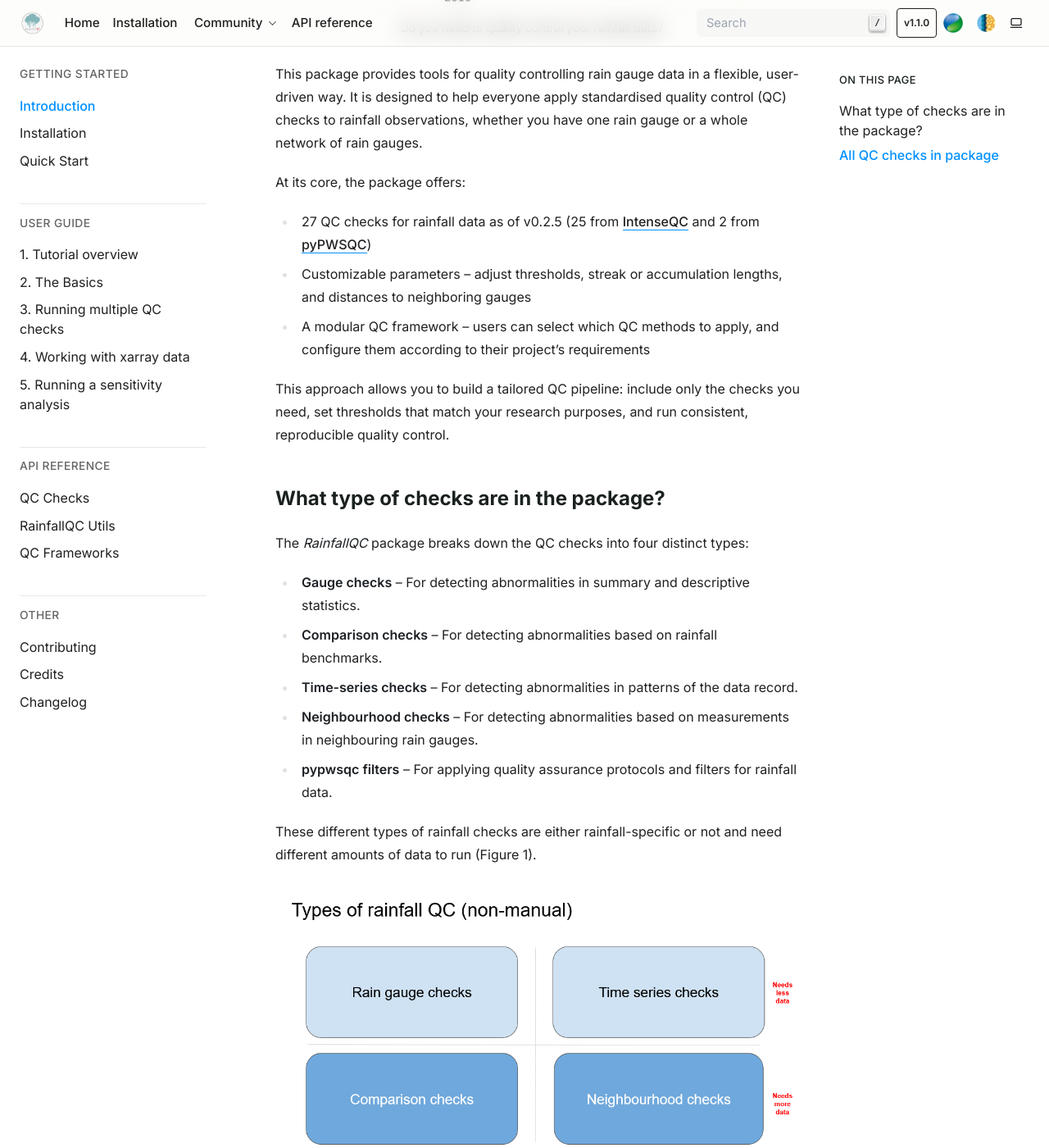
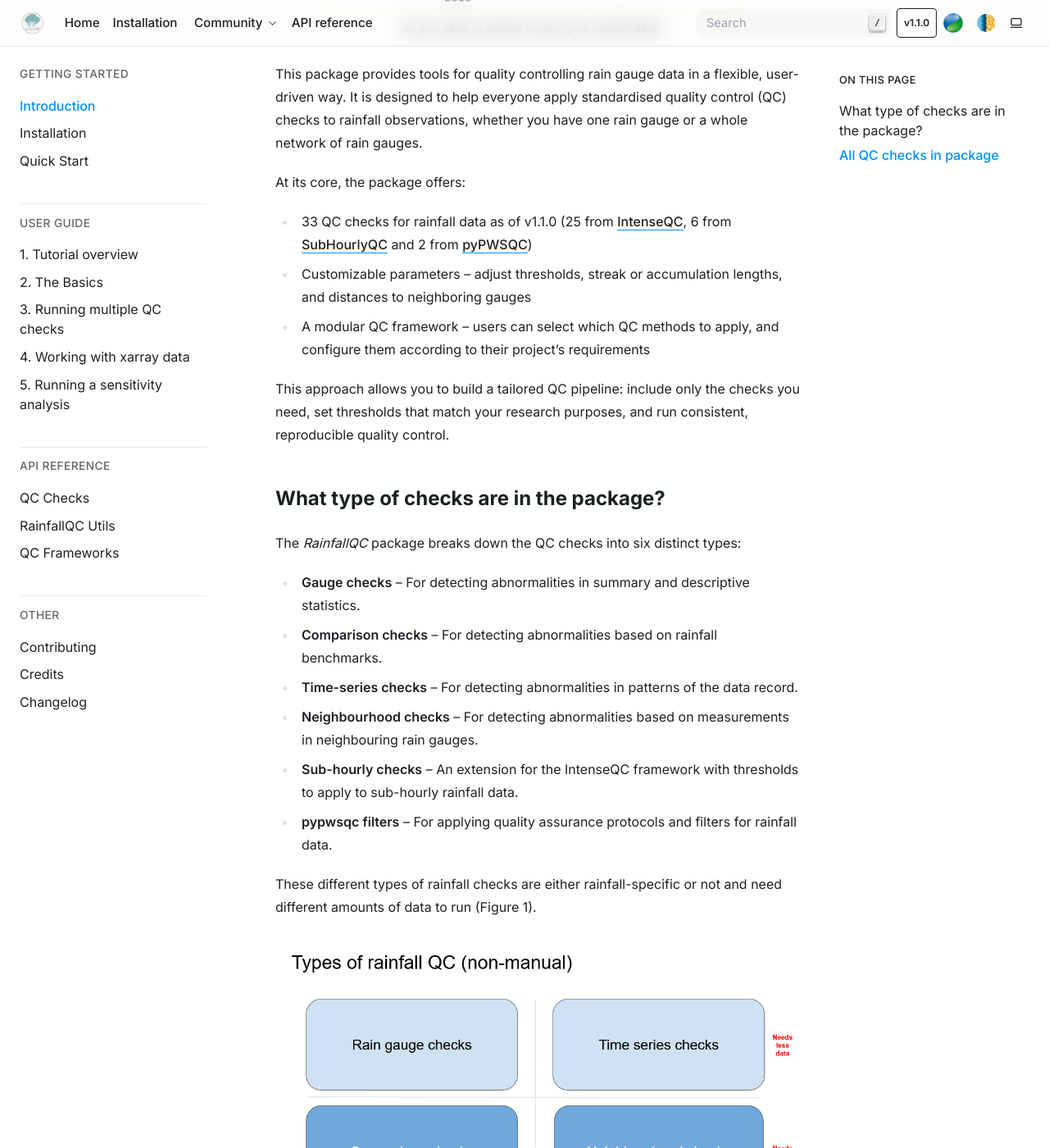
Before and after one commit to NERC-CEH/RainfallQC, a Sphinx documentation site: the page built from docs/source/intro.rst, in a window 1280 px wide and 1400 px high, scrolled down 433 px. Shown: the whole window at 82% size. Built offline with Sphinx 7.4.7, drawn with Linux system fonts in a browser that asks for light colours.

Commit message:
make changes to docs to add subhourlyqc

```diff
--- a/docs/source/api/rainfallqc.checks.rst
+++ b/docs/source/api/rainfallqc.checks.rst
@@ -18,4 +18,5 @@
     rainfallqc.checks.comparison_checks
     rainfallqc.checks.timeseries_checks
     rainfallqc.checks.neighbourhood_checks
+    rainfallqc.checks.subhourlyqc_checks
     rainfallqc.checks.pypwsqc_filters
--- a/docs/source/index.rst
+++ b/docs/source/index.rst
@@ -76,7 +76,7 @@ What is RainfallQC?
 RainfallQC is a package for running quality control (QC) on rain gauge data in a flexible, user-driven way.
 At its core, the package offers:
 
-- 27 QC checks for rainfall data as of v0.2.5 (25 from `IntenseQC <https://www.sciencedirect.com/science/article/pii/S1364815221002127>`_ and 2 from `pyPWSQC <https://doi.org/10.5281/zenodo.4501919>`_)
+- 33 QC checks for rainfall data as of v1.1.0 (25 from `IntenseQC <https://www.sciencedirect.com/science/article/pii/S1364815221002127>`_, 6 from `SubHourlyQC <https://doi.org/10.1002/qj.4357>`_ and 2 from `pyPWSQC <https://doi.org/10.5281/zenodo.4501919>`_)
 - Customizable parameters – adjust thresholds, streak or accumulation lengths, and distances to neighboring gauges
 - A modular QC framework – users can select which QC methods to apply, and configure them according to their project’s requirements
 
--- a/docs/source/intro.rst
+++ b/docs/source/intro.rst
@@ -14,7 +14,7 @@ It is designed to help everyone apply standardised quality control (QC) checks t
 
 At its core, the package offers:
 
-- 27 QC checks for rainfall data as of v0.2.5 (25 from `IntenseQC <https://www.sciencedirect.com/science/article/pii/S1364815221002127>`_ and 2 from `pyPWSQC <https://doi.org/10.5281/zenodo.4501919>`_)
+- 33 QC checks for rainfall data as of v1.1.0 (25 from `IntenseQC <https://www.sciencedirect.com/science/article/pii/S1364815221002127>`_, 6 from `SubHourlyQC <https://doi.org/10.1002/qj.4357>`_ and 2 from `pyPWSQC <https://doi.org/10.5281/zenodo.4501919>`_)
 - Customizable parameters – adjust thresholds, streak or accumulation lengths, and distances to neighboring gauges
 - A modular QC framework – users can select which QC methods to apply, and configure them according to their project’s requirements
 
@@ -22,12 +22,13 @@ This approach allows you to build a tailored QC pipeline: include only the check
 
 What type of checks are in the package?
 ---------------------------------------
-The *RainfallQC* package breaks down the QC checks into four distinct types:
+The *RainfallQC* package breaks down the QC checks into six distinct types:
 
 - **Gauge checks** –  For detecting abnormalities in summary and descriptive statistics.
 - **Comparison checks** – For detecting abnormalities based on rainfall benchmarks.
 - **Time-series checks** – For detecting abnormalities in patterns of the data record.
 - **Neighbourhood checks** – For detecting abnormalities based on measurements in neighbouring rain gauges.
+- **Sub-hourly checks** – An extension for the IntenseQC framework with thresholds to apply to sub-hourly rainfall data.
 - **pypwsqc filters** – For applying quality assurance protocols and filters for rainfall data.
 
 These different types of rainfall checks are either rainfall-specific or not and need different amounts of data to run (Figure 1).
--- a/docs/source/quickstart.rst
+++ b/docs/source/quickstart.rst
@@ -26,13 +26,14 @@ All quality control checks in the RainfallQC package begin with ``check_``
 Content overview
 ----------------
 
-RainfallQC contains five modules:
+RainfallQC contains six modules:
 
 1. ``gauge_checks`` - For detecting abnormalities in summary and descriptive statistics.
 2. ``comparison_checks`` - For detecting abnormalities by comparing to benchmark data.
 3. ``timeseries_checks`` - For detecting abnormalities in patterns of the data record.
 4. ``neighbourhood_checks`` - For detecting abnormalities based on measurements in neighbouring gauges.
-5. ``pypwsqc_filters`` - For applying quality assurance protocols and filters for rainfall data.
+5. ``subhourlyqc_checks`` - An extension for IntenseQC to be applied to sub-hourly rainfall data.
+6. ``pypwsqc_filters`` - For applying quality assurance protocols and filters for rainfall data.
 
 You can find a jupyter notebook with an easy-to-follow example `here <https://github.com/Thomasjkeel/RainfallQC-notebooks/blob/main/notebooks/demo/rainfallQC_demo.ipynb>`_
 
@@ -42,6 +43,7 @@ As you can imagine, not all quality control checks are suitable for all temporal
 Therefore, we have created a table that shows which checks are suitable for which temporal data resolutions,
 and which can be applied after aggregating data to a coarser temporal resolution.
 
+**Note:** *checks from the SubHourlyQC framework were meant for data that is either 1m or 15m resolution.*
 
 .. image:: _static/qc_applicability_table.png
    :align: center
```
Also changed, not shown: docs/source/api/generated/rainfallqc.checks.subhourlyqc_checks.rst (added, +32 -0 lines).
